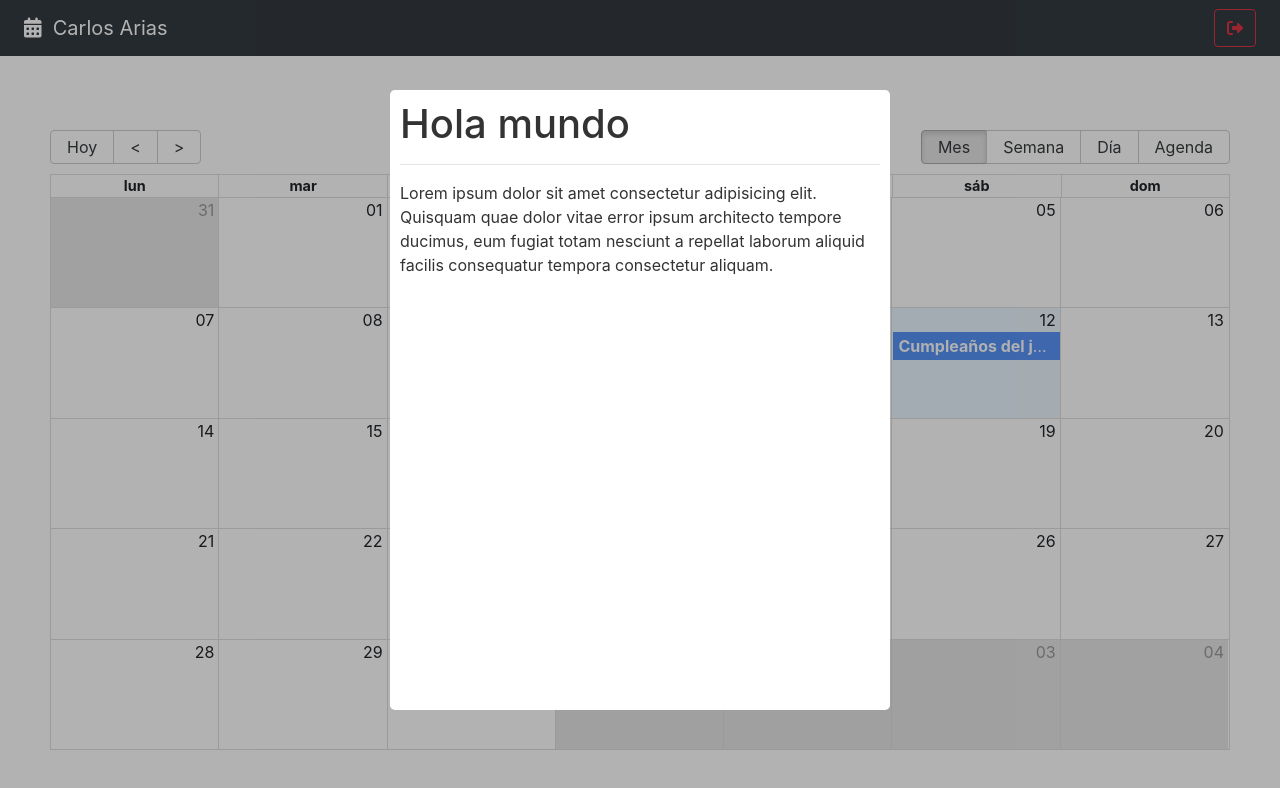
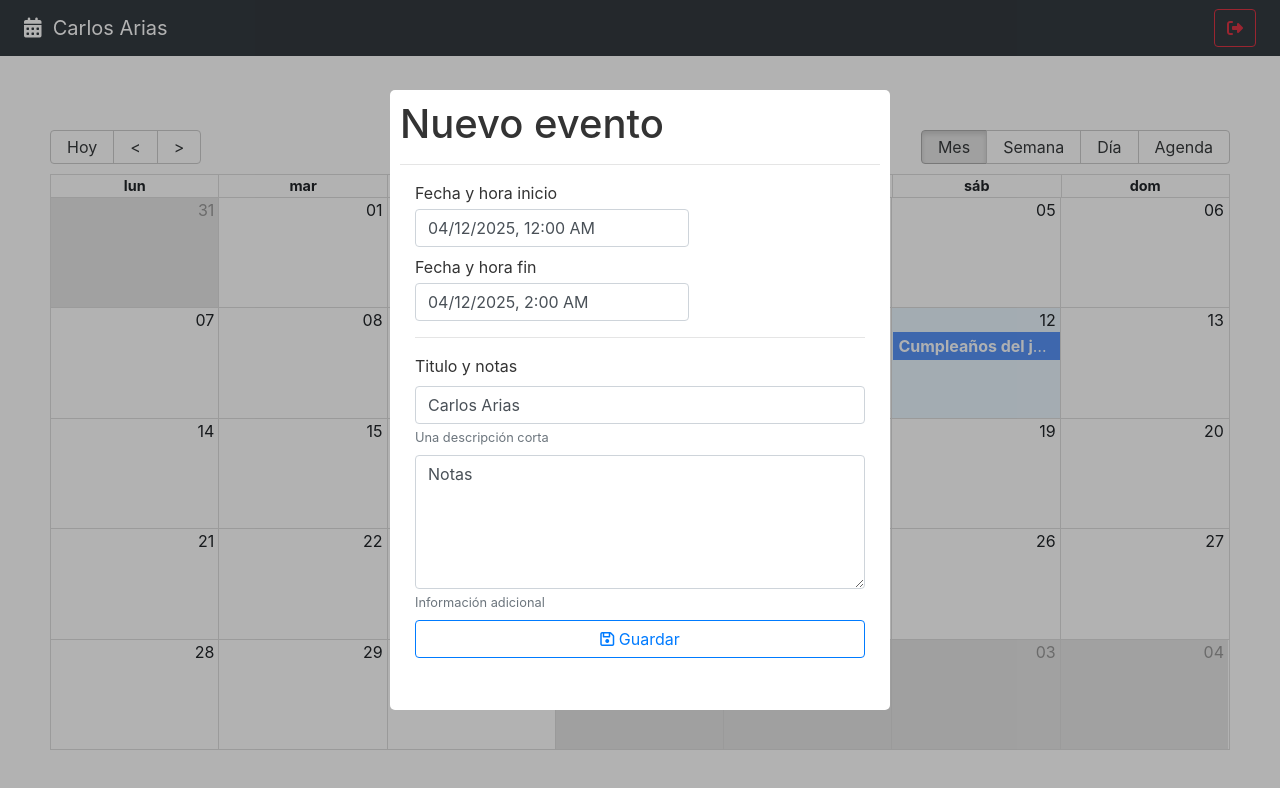
Before and after one commit to CarlosAriasLK/CalendarApp, a React (Vite) app: page / in a window 1280 px wide. Shown: the top 788 px of the page. Built offline with nearby package versions, Linux system fonts and the light colour scheme.

Commit message:
add(components): CalendarModal form added

```diff
--- a/package.json
+++ b/package.json
@@ -13,6 +13,7 @@
     "date-fns": "^4.1.0",
     "react": "^19.0.0",
     "react-big-calendar": "^1.18.0",
+    "react-datepicker": "^8.3.0",
     "react-dom": "^19.0.0",
     "react-modal": "^3.16.3",
     "react-router-dom": "^6.30.0"
--- a/src/calendar/components/CalendarModal.jsx
+++ b/src/calendar/components/CalendarModal.jsx
@@ -1,6 +1,9 @@
-import { useState } from "react";
-import Modal from "react-modal"
+import { addHours } from 'date-fns';
+import { useState } from 'react';
 
+import Modal from 'react-modal'
+import DatePicker from 'react-datepicker';
+import 'react-datepicker/dist/react-datepicker.css';
 
 const customStyles = {
     content: {
@@ -19,25 +22,105 @@
 export const CalendarModal = () => {
 
     const [isOpen, setIsOpen] = useState(true);
+    const [formValues, setFormValues] = useState({
+        title: 'Carlos Arias',
+        notes: 'Notas',
+        start: new Date(),
+        end: addHours( new Date(), 2 ),
+    })
+
+    const onInputChange = ({ target }) => {
+
+        setFormValues({
+            ...formValues,
+            [target.name]: target.value
+        })
+    }
+
 
     const onCloseModal = () => {
         console.log('Cerrando Modal');
-        setIsOpen( false );
+        setIsOpen(false);
+    }
+
+    const onDateChange = ( event, changing ) => {
+        setFormValues({
+            ...formValues,
+            [changing]: event
+        })
     }
 
     return (
         <Modal
-            isOpen={ isOpen }
-            onRequestClose={ onCloseModal }
-            style={ customStyles }
+            isOpen={isOpen}
+            onRequestClose={onCloseModal}
+            style={customStyles}
             className='modal'
             overlayClassName='modal-fondo'
-            closeTimeoutMS={ 200 }
+            closeTimeoutMS={200}
         >
-            <h1>Hola mundo</h1>
+            <h1> Nuevo evento </h1>
             <hr />
-            <p>Lorem ipsum dolor sit amet consectetur adipisicing elit. Quisquam quae dolor vitae error ipsum architecto tempore ducimus, eum fugiat totam nesciunt a repellat laborum aliquid facilis consequatur tempora consectetur aliquam.</p>
+            <form className="container">
 
+                <div className="form-group mb-2">
+                    <label className="d-block mb-1">Fecha y hora inicio</label>
+                    <DatePicker
+                        selected={ formValues.start }
+                        onChange={ (e) => onDateChange( e, 'start' ) }
+                        className='form-control'
+                        dateFormat='Pp'
+                    />
+                </div>
+
+                <div className="form-group mb-2">
+                    <label className="d-block mb-1">Fecha y hora fin</label>
+                    <DatePicker
+                        minDate={ formValues.start }
+                        selected={ formValues.end }
+                        onChange={ (e) => onDateChange( e, 'end' ) }
+                        className='form-control'
+                        dateFormat='Pp'
+                    />
+                </div>
+
+                <hr />
+                <div className="form-group mb-2">
+                    <label>Titulo y notas</label>
+                    <input
+                        type="text"
+                        className="form-control"
+                        placeholder="Título del evento"
+                        name="title"
+                        autoComplete="off"
+                        value={ formValues.title }
+                        onChange={ onInputChange }
+                    />
+                    <small id="emailHelp" className="form-text text-muted">Una descripción corta</small>
+                </div>
+
+                <div className="form-group mb-2">
+                    <textarea
+                        type="text"
+                        className="form-control"
+                        placeholder="Notas"
+                        rows="5"
+                        name="notes"
+                        value={ formValues.notes }
+                        onChange={ onInputChange }
+                    ></textarea>
+                    <small id="emailHelp" className="form-text text-muted">Información adicional</small>
+                </div>
+
+                <button
+                    type="submit"
+                    className="btn btn-outline-primary btn-block"
+                >
+                    <i className="far fa-save"></i>
+                    <span> Guardar</span>
+                </button>
+
+            </form>
         </Modal>
     )
 }
```
Also changed, not shown: 1 other file (tests, documents, lock files or other folders). Lines whose indentation alone changed are shown as unchanged.
